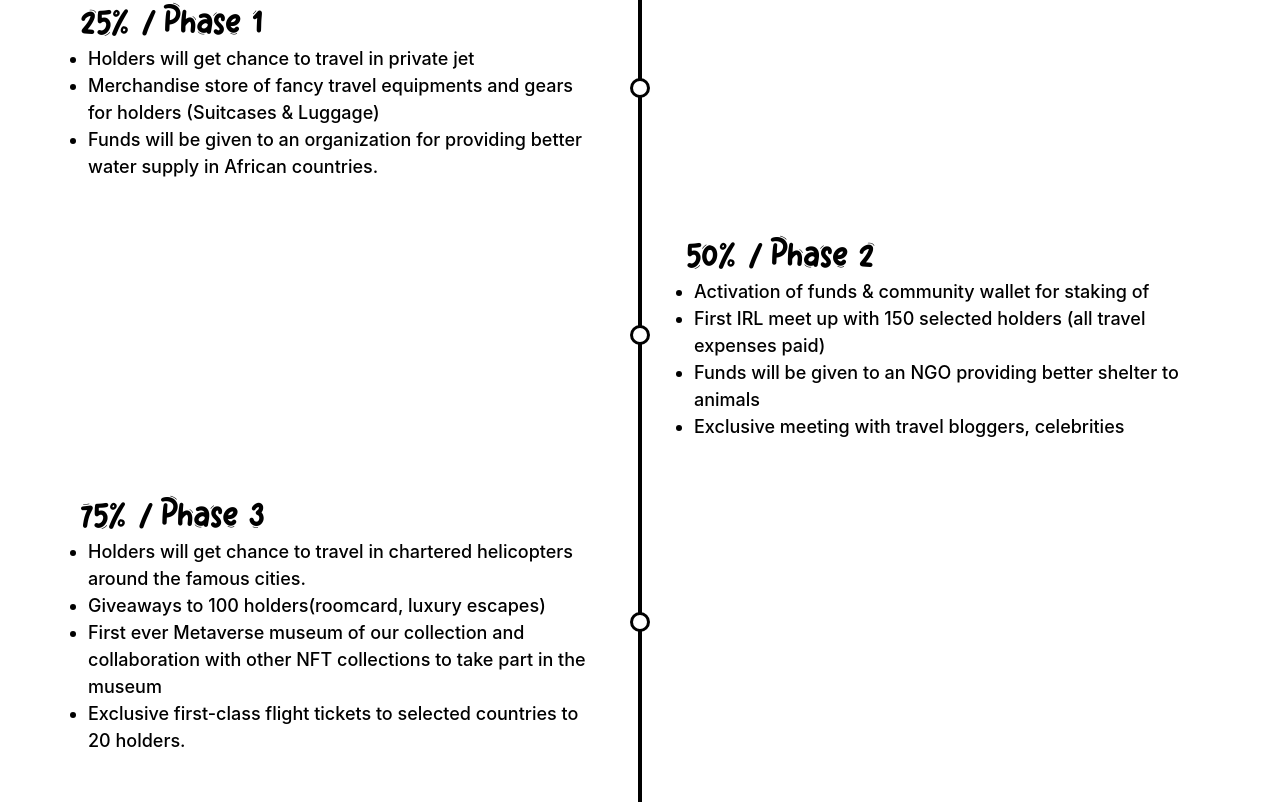
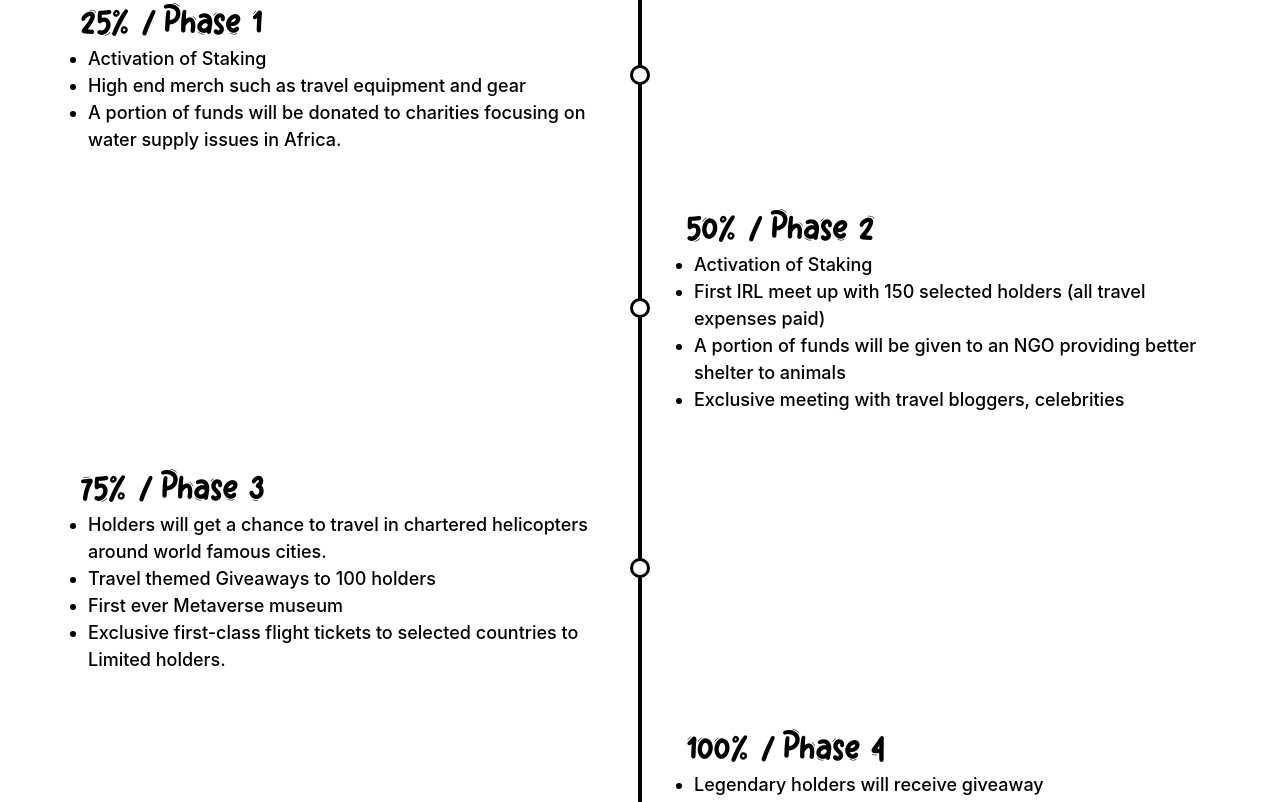
Before and after one commit to Mj835/thebohemianboys, a Next.js app: page / in a window 1280 px wide. Shown: the part 1114-1916 px from the top of the page. Built offline with nearby package versions, Linux system fonts and the light colour scheme.

Commit message:
udpate roadmap

```diff
--- a/components/Roadmap.js
+++ b/components/Roadmap.js
@@ -12,16 +12,11 @@ const Roadmap = () => {
 
               <div>
                 <ul style={{ listStyle: "disc", marginLeft: 25 }}>
+                  <li>Activation of Staking</li>
+                  <li>High end merch such as travel equipment and gear</li>
                   <li>
-                    Holders will get chance to travel in private jet
-                  </li>
-                  <li>
-                    Merchandise store of fancy travel equipments and gears for
-                    holders (Suitcases & Luggage)
-                  </li>
-                  <li>
-                    Funds will be given to an organization for providing better
-                    water supply in African countries.
+                    A portion of funds will be donated to charities focusing on
+                    water supply issues in Africa.
                   </li>
                 </ul>
               </div>
@@ -35,20 +30,16 @@ const Roadmap = () => {
 
               <div>
                 <ul style={{ listStyle: "disc", marginLeft: 25 }}>
-                  <li>
-                    Activation of funds & community wallet for staking of
-                  </li>
+                  <li>Activation of Staking</li>
                   <li>
                     First IRL meet up with 150 selected holders (all travel
                     expenses paid)
                   </li>
                   <li>
-                    Funds will be given to an NGO providing better shelter to
-                    animals
+                    A portion of funds will be given to an NGO providing better
+                    shelter to animals
                   </li>
-                  <li>
-                    Exclusive meeting with travel bloggers, celebrities
-                  </li>
+                  <li>Exclusive meeting with travel bloggers, celebrities</li>
                 </ul>
               </div>
               <span className={styles.circle}></span>
@@ -62,21 +53,14 @@ const Roadmap = () => {
               <div>
                 <ul style={{ listStyle: "disc", marginLeft: 25 }}>
                   <li>
-                    Holders will get chance to travel in chartered
-                    helicopters around the famous cities.
+                    Holders will get a chance to travel in chartered helicopters
+                    around world famous cities.
                   </li>
-                  <li>
-                    Giveaways to 100 holders(roomcard, luxury
-                    escapes)
-                  </li>
-                  <li>
-                    First ever Metaverse museum of our collection and
-                    collaboration with other NFT collections to take part in the
-                    museum
-                  </li>
+                  <li>Travel themed Giveaways to 100 holders</li>
+                  <li>First ever Metaverse museum</li>
                   <li>
                     Exclusive first-class flight tickets to selected countries
-                    to 20 holders.
+                    to Limited holders.
                   </li>
                 </ul>
               </div>
@@ -90,14 +74,17 @@ const Roadmap = () => {
 
               <div>
                 <ul style={{ listStyle: "disc", marginLeft: 25 }}>
-                  <li>Legendary holders will receive gifts</li>
+                  <li>Legendary holders will receive giveaway</li>
                   <li>
                     Uncommon & common holders will get a chance to participate
-                    in giveaway.
+                    in giveaway
                   </li>
                   <li>
-                    Holders will get a 7 days’ vacation to their favorite
-                    country with all expenses paid
+                    Holders will get a 7 day vacation to their destination of
+                    there choosing all expenses paid
+                  </li>
+                  <li>
+                    Holders will have the opportunity to travel in private jet
                   </li>
                 </ul>
               </div>
```
